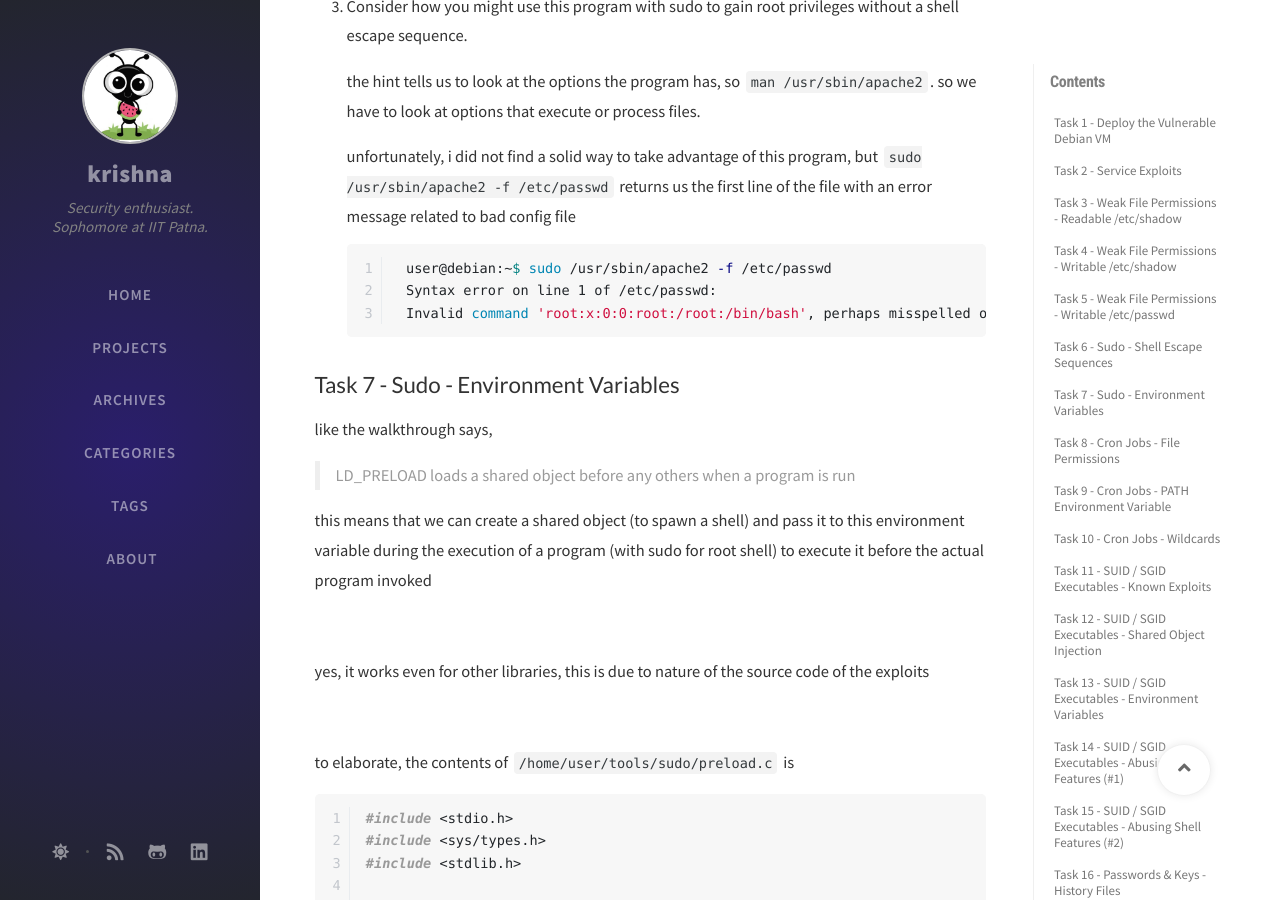
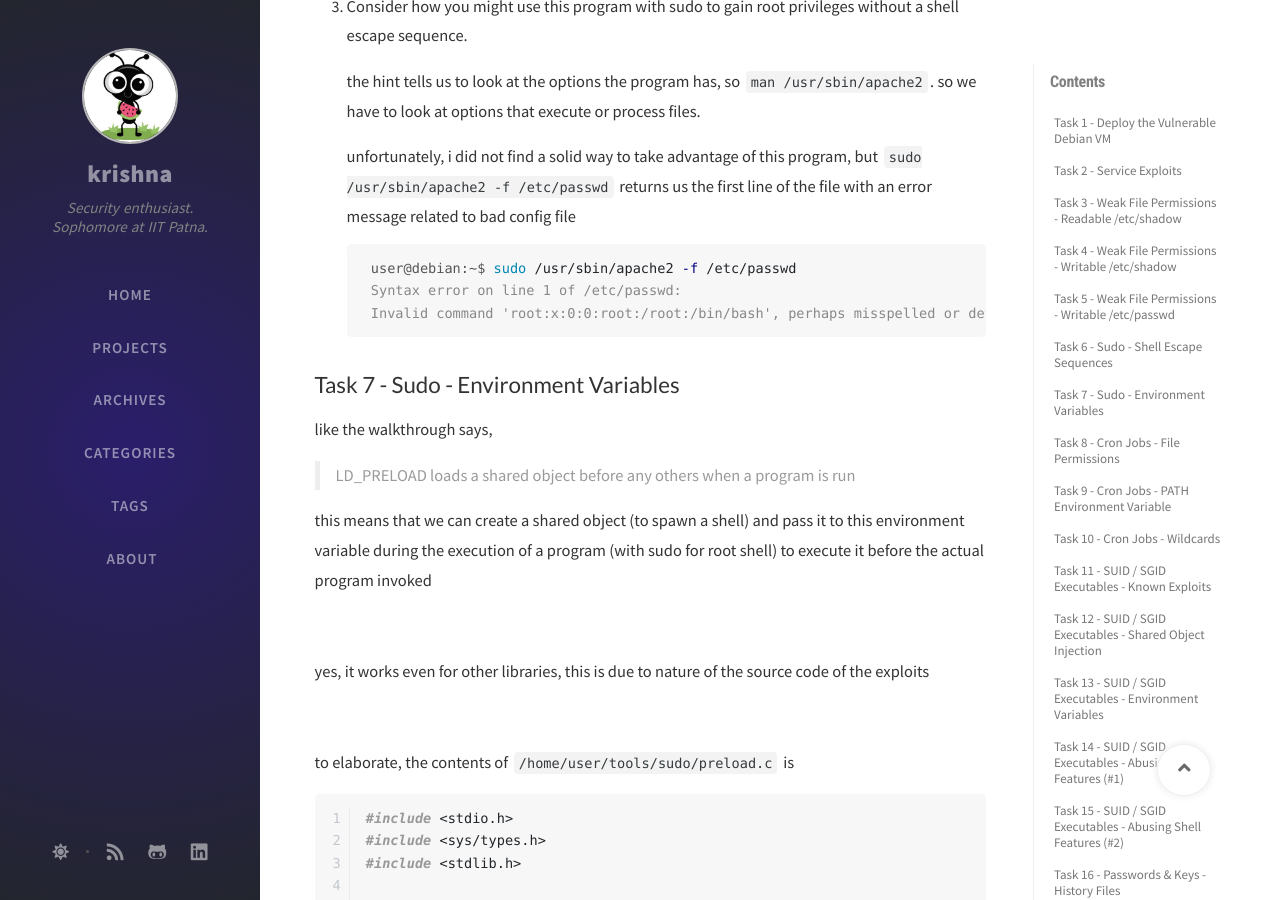
Before and after one commit to lordlabuckdas/lordlabuckdas.github.io, a Jekyll site: the page built from _posts/2020-10-21-linuxprivesc-tryhackme.md, in a window 1280 px wide and 900 px high, scrolled down 1888 px. Built offline with Jekyll 4.4.1, drawn with Linux system fonts in a browser that asks for light colours; nearby versions of some CDN libraries; comment, search, counter and statistics services are not loaded; some of the changed text lies outside the part shown.

Commit message:
changed highlighting

````diff
--- a/_posts/2020-10-21-linuxprivesc-tryhackme.md
+++ b/_posts/2020-10-21-linuxprivesc-tryhackme.md
@@ -75,7 +75,7 @@ running `sudo -l` we get to see the privileges of the current user,
 
 	unfortunately, i did not find a solid way to take advantage of this program, but `sudo /usr/sbin/apache2 -f /etc/passwd` returns us the first line of the file with an error message related to bad config file
 
-	```bash
+	```terminal
 	user@debian:~$ sudo /usr/sbin/apache2 -f /etc/passwd
 	Syntax error on line 1 of /etc/passwd:
 	Invalid command 'root:x:0:0:root:/root:/bin/bash', perhaps misspelled or defined by a module not included in the server configuration
@@ -212,7 +212,7 @@ so, in bash versions less than 4.4 and above, we could define the PS4 variable t
 
 ## Task 16 - Passwords & Keys - History Files
 
-```bash
+```terminal
 user@debian:~$ cat ~/.*history | grep mysql
 mysql -h somehost.local -uroot -ppassword123
 user@debian:~$
````
